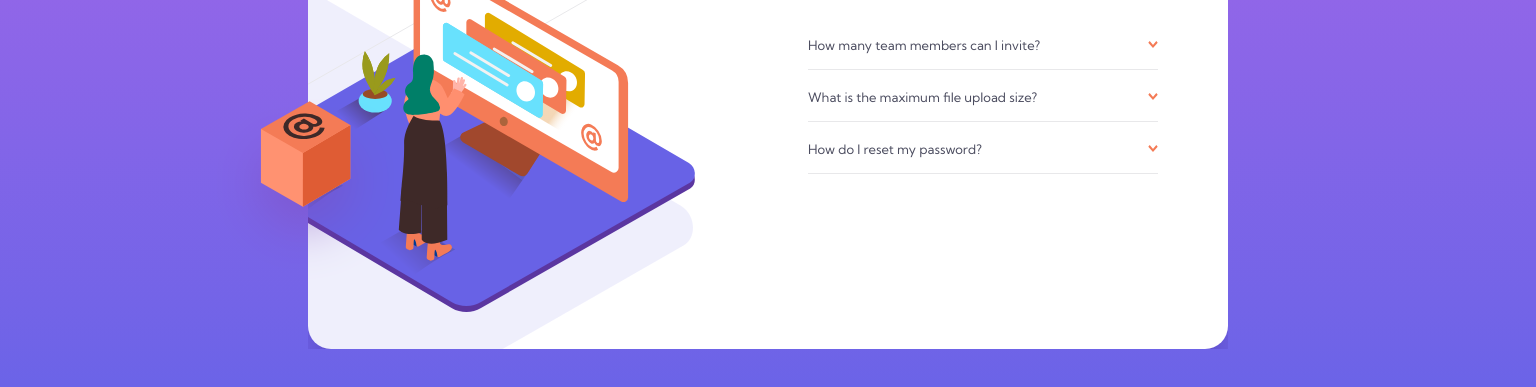
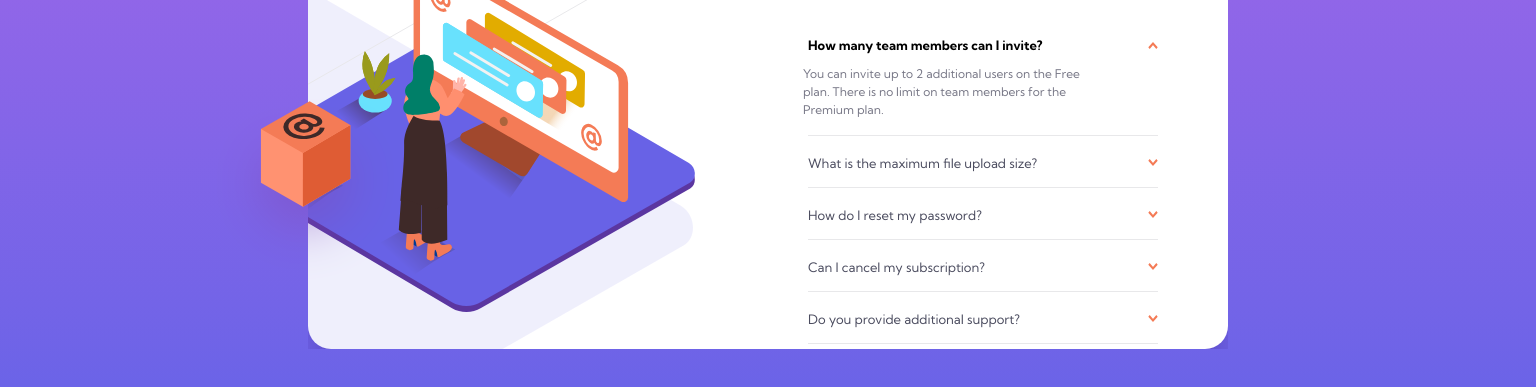
Before and after one commit to KatrinaZuus/faq-accordion-card-main, a plain HTML site: page index.html in a window 1536 px wide. Both pictures are taken after a click on the button "How many team members can I invite?". Shown: the part 337-724 px from the top of the page. Drawn offline with Linux system fonts and the light colour scheme.

Commit message:
answer-active

```diff
--- a/index.html
+++ b/index.html
@@ -47,19 +47,19 @@
                 <p class="answer">Click “Forgot password” from the login page or “Change password” from your profile page. A reset link will be emailed to you.</p>
                 <div class="line"></div>
 
-            <!-- <div class="q-a">
+            <div class="q-a">
                 <button class="question">Can I cancel my subscription?</button>
-                <p class="answer">Yes! Send us a message and we,ll process your request no questions asked.</p>
                 <img src="./images/icon-arrow-down.svg" alt="">
             </div>
+                <p class="answer">Yes! Send us a message and we,ll process your request no questions asked.</p>
                 <div class="line"></div>
 
             <div class="q-a">
                 <button class="question">Do you provide additional support?</button>
                 <img src="./images/icon-arrow-down.svg" alt="">
+            </div>
                 <p class="answer">Chat and email support is available 24/7. Phone lines are open during normal business hours.</p>
-            </div>
-                <div class="line"></div> -->
+                <div class="line"></div>
 
         </section>
     </div>
--- a/script.js
+++ b/script.js
@@ -2,39 +2,51 @@
 
 const btn = Array.from(document.getElementsByClassName("question"));
 const answr = Array.from(document.getElementsByClassName("answer"));
-const divQuestionAnsver = Array.from(document.getElementsByClassName("q-a"))
+const arrow = document.querySelector(".q-a img")
 
-let questionAnsver = "none"
+
+// let questionAnsver = "none"
 
 // for (i=0; i<=answr.length; i++) {
 
-//   btnClick=btn[i]
-//   questionAnsver=divQuestionAnsver[i].nextElementSibling
-//   console.log(btnClick)
-//   console.log(questionAnsver)
+//   x=`${i}`
+//   console.log(x)
 
-//   btnClick.addEventListener("click", ()=>{
-//     questionAnsver.style.display = "block"
-//   })
+//   btn[x].addEventListener("click", ()=>{
 
-//   btn[i].addEventListener("click", ()=>{
-//     answr[0].style.display="block"
-//    })
+//     answr[x].style.display = "block"
+
+  // btnClick=btn[i]
+  // questionAnsver=divQuestionAnsver[i].nextElementSibling
+  // console.log(btnClick)
+  // console.log(questionAnsver)
+
+  // btnClick.addEventListener("click", ()=>{
+    // questionAnsver.style.display = "block"
+
+  // })
+
+
+  //  })
 
 
 // }
 
-answerItem = "none"
+
 
 btn.forEach ((button)=>{
+
   button.addEventListener("click", ()=>{
-    answerItem = button.parentElement.nextSibling
-    console.log(button.parentElement)
-    console.log(answerItem
-      )
-    button.parentElement.nextSibling.style.display = "block"
-  })
+    answerItem = button.parentElement.nextElementSibling
+    arrowItem = button.nextElementSibling
+      answerItem.style.display = "block"
+      button.style.color = "black"
+      button.style.fontWeight = "700"
+      arrowItem.style.transform = "rotate(180deg)"
+
+      })
 })
+
 
 
 
--- a/style.css
+++ b/style.css
@@ -178,4 +178,11 @@ h1 {
         margin-top: -15px;
         margin-left: 130px;
     }
+
+    .answer {
+        width: 35%;
+        margin: 12px 470px 16px;
+        color: #787887;
+        text-align: left;
+    }
   }
```
